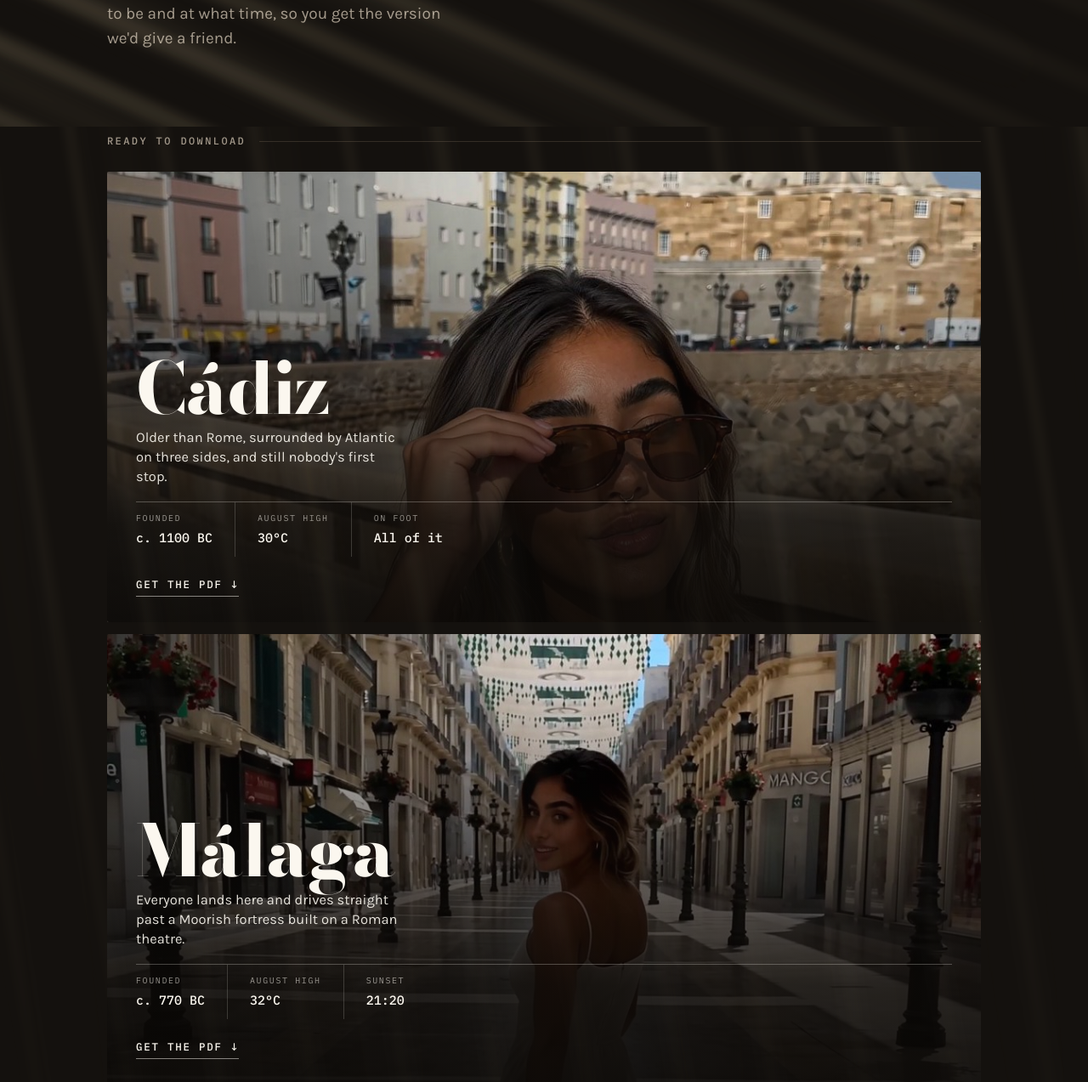
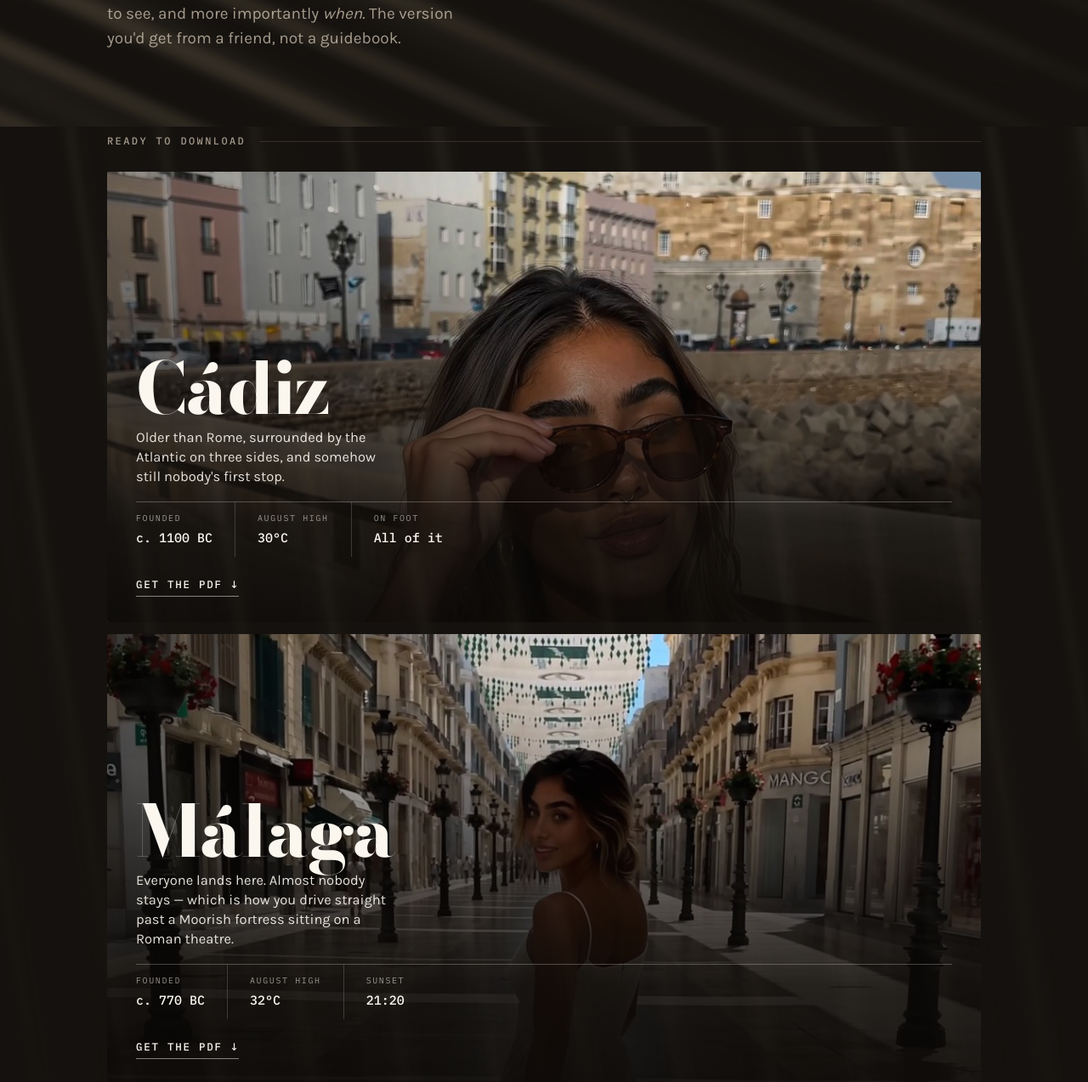
Before and after one commit to itslucyinthesouth/itslucyinthesouth.github.io, a plain HTML site: page index.html in a window 1280 px wide. Shown: the part 457-1730 px from the top of the page at 85% size. Drawn offline with nearby package versions, Linux system fonts and the light colour scheme.

Commit message:
Correccion de ingles y textos mas naturales

```diff
--- a/index.html
+++ b/index.html
@@ -201,7 +201,7 @@ h1 i{font-style:italic;font-weight:600;color:var(--almagre)}
   <div class="marco">
     <span class="hora">09:14 · THE LIGHT COMES IN SIDEWAYS</span>
     <h1>A day in the south is <i>mostly</i> a matter of timing.</h1>
-    <p class="lede">Free one-day guides to Andalusian cities — where to be and at what time, so you get the version we'd give a friend.</p>
+    <p class="lede">Free one-day guides to Andalusian cities — what to see, and more importantly <i>when</i>. The version you'd get from a friend, not a guidebook.</p>
   </div>
 </header>
 
@@ -211,11 +211,11 @@ h1 i{font-style:italic;font-weight:600;color:var(--almagre)}
 
     <a class="ciudad" href="cadiz-guide.pdf">
       <div class="lamina">
-        <img src="img/cadiz.jpg" alt="A street in Cádiz lined with turquoise and ochre façades." width="1200" height="827" loading="lazy">
+        <img src="img/cadiz.jpg" alt="Lucy on the seafront in Cádiz, the cathedral and the old town behind her." width="1080" height="745" loading="lazy">
         <div class="velo"></div>
         <div class="texto">
           <h2 class="nombre">Cádiz</h2>
-          <p class="gancho">Older than Rome, surrounded by Atlantic on three sides, and still nobody's first stop.</p>
+          <p class="gancho">Older than Rome, surrounded by the Atlantic on three sides, and somehow still nobody's first stop.</p>
           <dl class="ficha">
             <div><dt>Founded</dt><dd>c. 1100 BC</dd></div>
             <div><dt>August high</dt><dd>30°C</dd></div>
@@ -228,11 +228,11 @@ h1 i{font-style:italic;font-weight:600;color:var(--almagre)}
 
     <a class="ciudad" href="malaga-guide.pdf">
       <div class="lamina">
-        <img src="img/malaga.jpg" alt="Calle Larios in Málaga, marble paving and awnings overhead." width="1200" height="827" loading="lazy">
+        <img src="img/malaga.jpg" alt="Calle Larios in Málaga, marble paving and awnings overhead." width="1080" height="745" loading="lazy">
         <div class="velo"></div>
         <div class="texto">
           <h2 class="nombre">Málaga</h2>
-          <p class="gancho">Everyone lands here and drives straight past a Moorish fortress built on a Roman theatre.</p>
+          <p class="gancho">Everyone lands here. Almost nobody stays — which is how you drive straight past a Moorish fortress sitting on a Roman theatre.</p>
           <dl class="ficha">
             <div><dt>Founded</dt><dd>c. 770 BC</dd></div>
             <div><dt>August high</dt><dd>32°C</dd></div>
```
